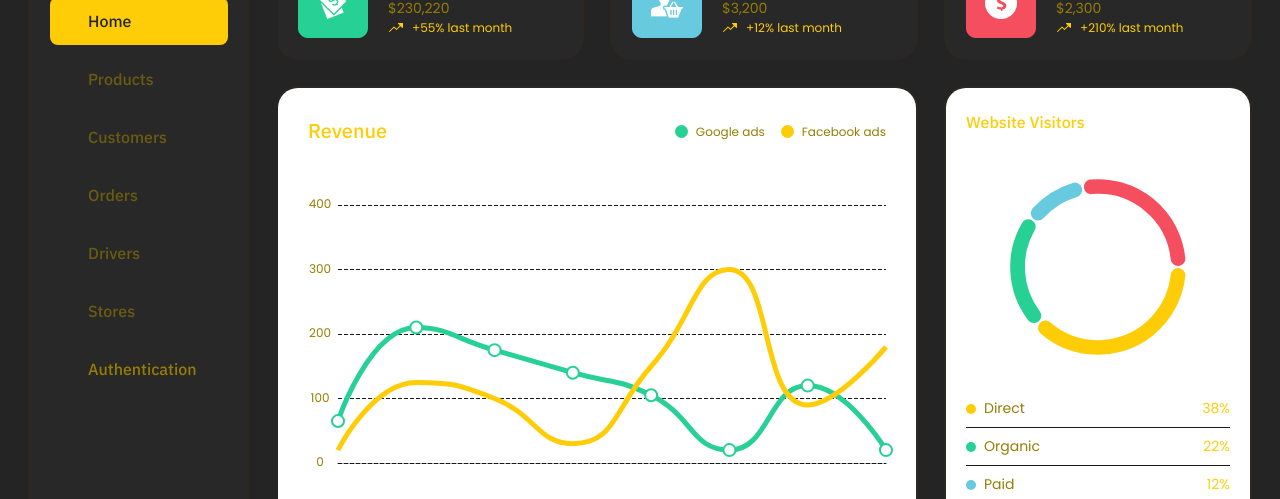
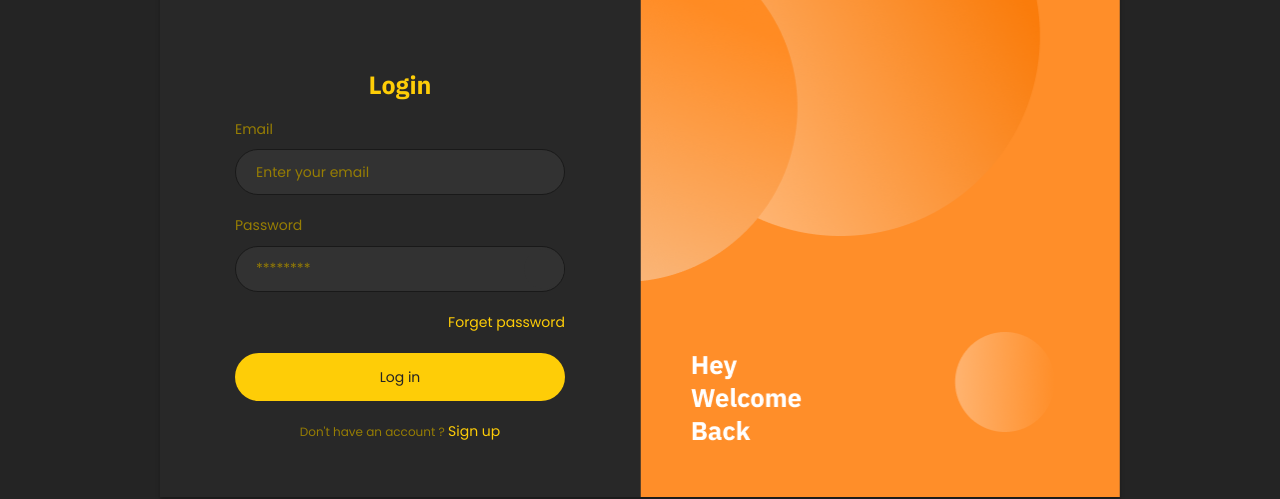
Before and after one commit to tumelo-sebego/wedeliver99-dashbord, a React (Vite) app: page / in a window 1280 px wide. Shown: the part 183-682 px from the top of the page. Built offline with nearby package versions, Linux system fonts and the light colour scheme; some icons are missing.

Commit message:
user is directed to login page when the route is '/'

```diff
--- a/src/pages/authentication/Login.tsx
+++ b/src/pages/authentication/Login.tsx
@@ -1,4 +1,5 @@
 import { ReactElement, Suspense, useState } from 'react';
+import { useNavigate } from 'react-router-dom';
 import {
   Button,
   FormControl,
@@ -18,8 +19,14 @@ import Image from 'components/base/Image';
 
 const Login = (): ReactElement => {
   const [showPassword, setShowPassword] = useState(false);
+  const navigate = useNavigate();
 
   const handleClickShowPassword = () => setShowPassword(!showPassword);
+
+  const handleLogin = () => {
+    // In a real application, you would have authentication logic here
+    navigate('/sales');
+  };
 
   return (
     <Stack
@@ -93,7 +100,7 @@ const Login = (): ReactElement => {
               Forget password
             </Link>
           </Typography>
-          <Button variant="contained" fullWidth>
+          <Button variant="contained" fullWidth onClick={handleLogin}>
             Log in
           </Button>
           <Typography variant="body2" color="text.secondary">
--- a/src/routes/router.tsx
+++ b/src/routes/router.tsx
@@ -33,6 +33,7 @@ const Sales = lazy(async () => {
 });
 
 // const ProductDetailsPage = lazy(async () => import('pages/products/[id]'));
+
 const Products = lazy(async () => import('pages/products'));
 const Orders = lazy(async () => import('pages/orders'));
 const Customers = lazy(async () => import('pages/customers'));
@@ -54,6 +55,16 @@ const routes: RouteObject[] = [
     children: [
       {
         path: '/', // Changed to root path
+        element: (
+          <AuthLayout>
+            <Suspense fallback={<PageLoader />}>
+              <Login />
+            </Suspense>
+          </AuthLayout>
+        ),
+      },
+      {
+        path: '/sales',
         element: (
           <MainLayout>
             <Suspense fallback={<PageLoader />}>
```
Also changed, not shown: 1 other file (tests, documents, lock files or other folders).
